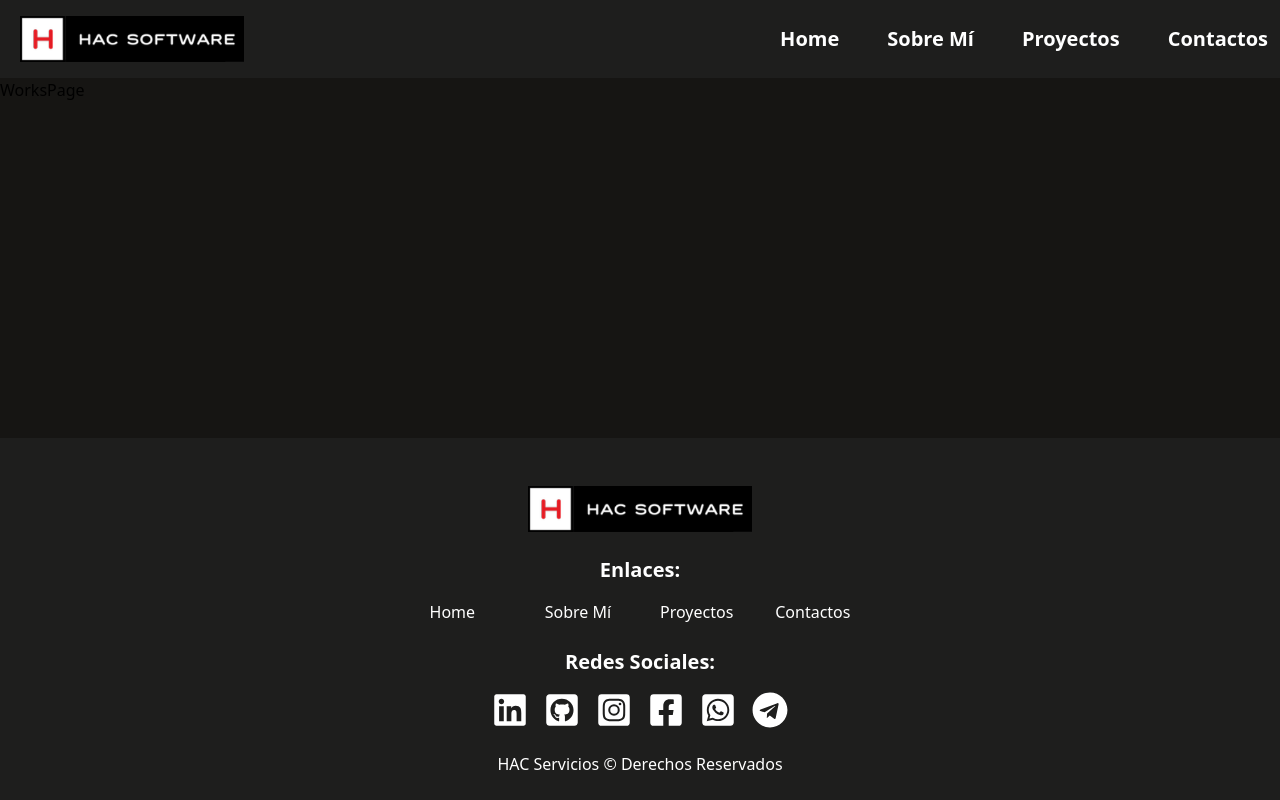
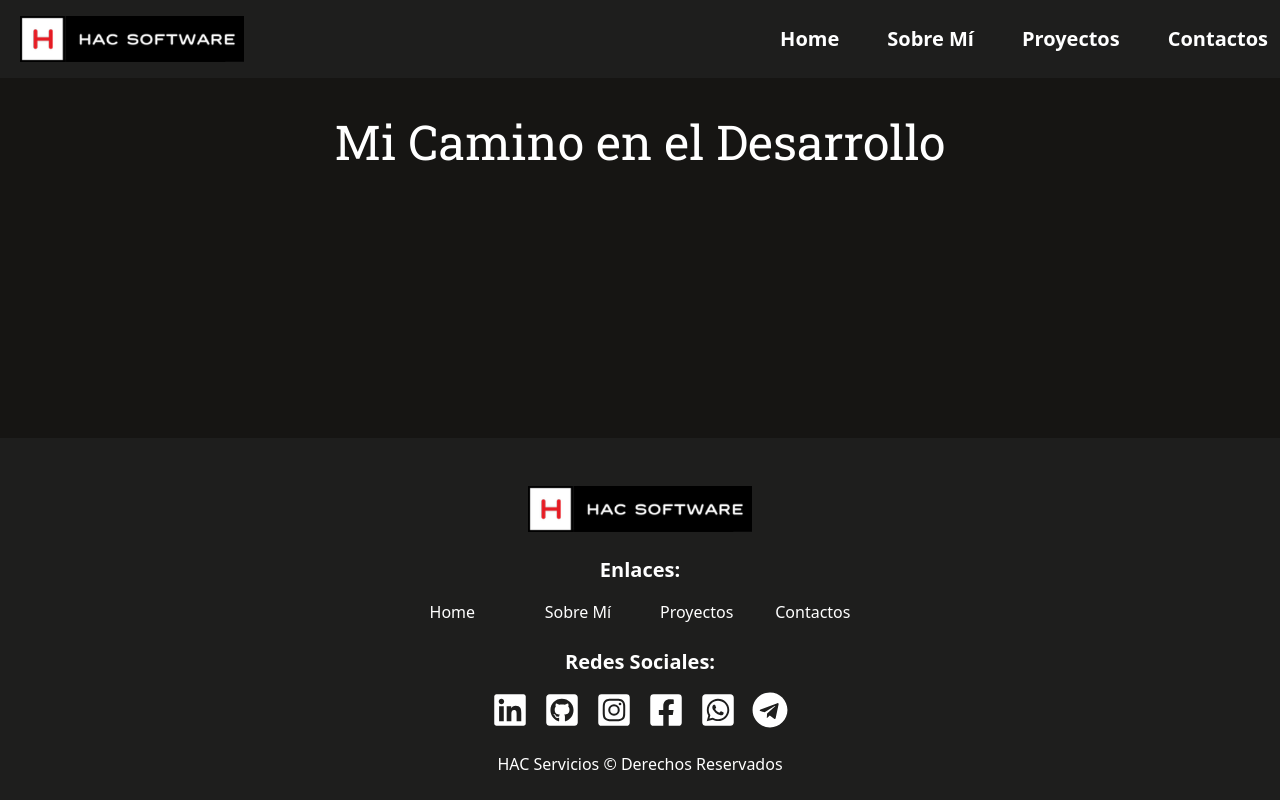
Before and after one commit to hectorc2907/portfolio-hector-clessi, a React (Vite) app: page /works in a window 1280 px wide. Built offline with nearby package versions, Linux system fonts and the light colour scheme; a web font is replaced by a local one.

Commit message:
agregamos animaciones a los titulos y comenzamos con la WorksPage

```diff
--- a/src/components/pages/AboutComponents/AboutMePage.jsx
+++ b/src/components/pages/AboutComponents/AboutMePage.jsx
@@ -1,3 +1,4 @@
+import { motion } from "framer-motion";
 import FirstSection from "./card/FirstSection";
 import SecondSection from "./card/SecondSection";
 import ThirdSection from "./card/ThirdSection";
@@ -6,10 +7,15 @@ const AboutMePage = () => {
   return (
     <>
       <div className="flex flex-col items-center">
-        <div className="container grid grid-cols-1 gap-10">
-          <h1 className="text-center text-white font-roboto text-5xl pt-10">
+        <div className="container grid grid-cols-1 gap-10 md:px-5 xl:px-0">
+          <motion.h1
+            initial={{ opacity: 0, y: 20 }}
+            animate={{ opacity: 1, y: 0 }}
+            transition={{ duration: 1, delay: 0.5 }}
+            className="text-center text-white font-roboto text-5xl pt-10"
+          >
             ¿Quien Soy?
-          </h1>
+          </motion.h1>
           <div className="flex flex-col gap-10">
             <FirstSection />
             <SecondSection />
--- a/src/components/pages/WorksComponents/WorksPage.jsx
+++ b/src/components/pages/WorksComponents/WorksPage.jsx
@@ -1,7 +1,22 @@
+import { motion } from "framer-motion";
+
 const WorksPage = () => {
   return (
-    <div>WorksPage</div>
-  )
-}
+    <>
+      <div className="flex flex-col items-center">
+        <div className="container grid grid-cols-1 gap-10">
+          <motion.h1
+            initial={{ opacity: 0, y: 20 }}
+            animate={{ opacity: 1, y: 0 }}
+            transition={{ duration: 1, delay: 0.5 }}
+            className="text-center text-white font-roboto text-5xl pt-10"
+          >
+            Mi Camino en el Desarrollo
+          </motion.h1>
+        </div>
+      </div>
+    </>
+  );
+};
 
-export default WorksPage
+export default WorksPage;
```
